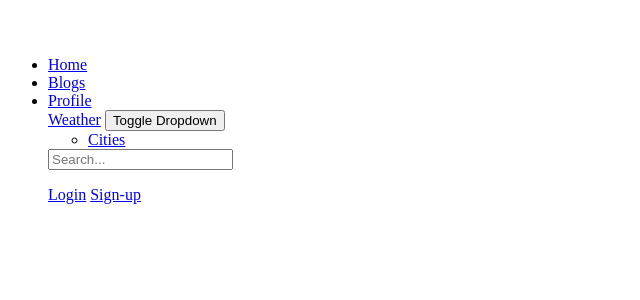
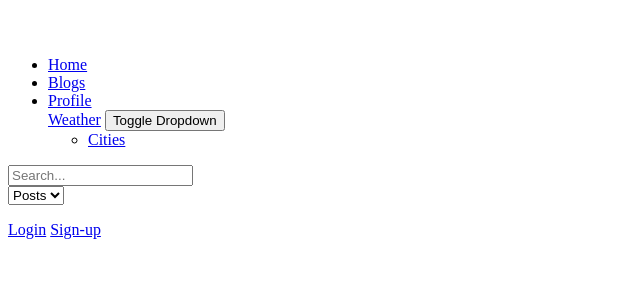
Before and after one commit to Magan4ik/lesson3, a Django app: template templates/base/nav/_header.html in a window 1280 px wide. Shown: the top 300 px of the page, without its empty margins (0-640 px from the left). Run offline with Django 4.2, Linux system fonts and the light colour scheme; the template is opened without the code that fills it, so the values that code supplies are empty; parts of the project's set-up code (start-up, migrations or seed data) failed here and were passed over.

Commit message:
Search input for posts and cities

```diff
--- a/templates/base/nav/_header.html
+++ b/templates/base/nav/_header.html
@@ -19,8 +19,20 @@
           </ul>
         </div>
 
-      <form class="col-12 col-lg-auto mb-3 mb-lg-0 me-lg-3">
-        <input type="search" class="form-control form-control-dark" placeholder="Search..." aria-label="Search">
+      </ul>
+
+      <form class="col-12 col-lg-auto mb-3 mb-lg-0 me-lg-3" method="GET" action="{% url 'search' %}">
+        <div class="row gx-0">
+          <div class="col-8">
+            <input type="search" class="form-control form-control-dark rounded-0 rounded-start" placeholder="Search..." name="search">
+          </div>
+          <div class="col-4">
+            <select class="form-select rounded-0 rounded-end" name="option">
+              <option value="posts" selected>Posts</option>
+              <option value="weather">Cities</option>
+            </select>
+          </div>
+        </div>
       </form>
 
       <div class="text-end">
```
